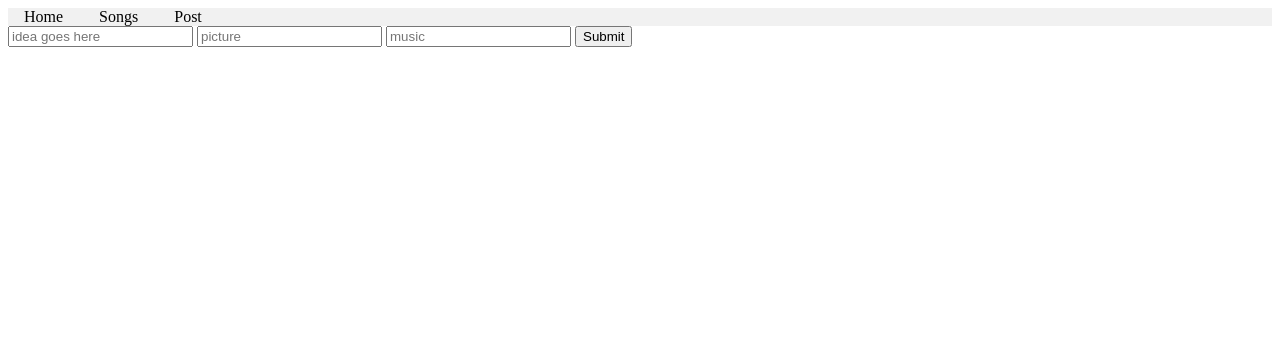
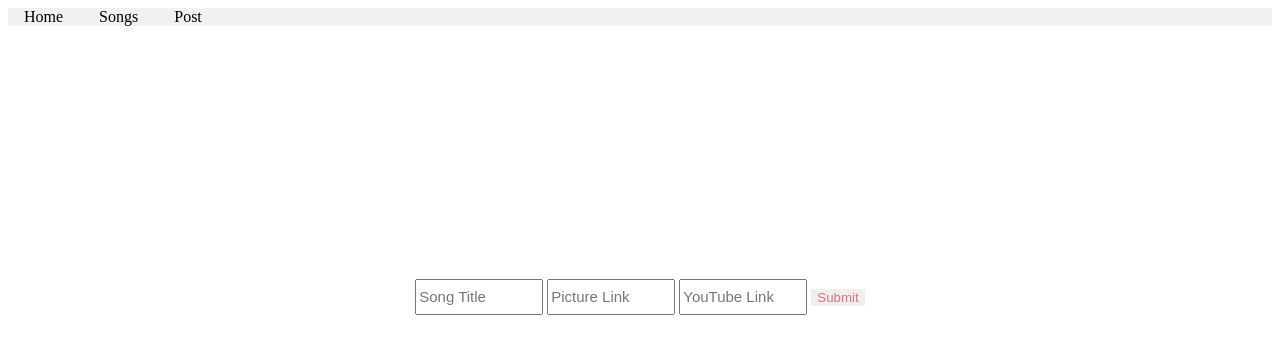
Before and after one commit to girlcodeakl/tamaki2016, a website: page public/post.html in a window 1280 px wide. Drawn offline with nearby package versions, Linux system fonts and the light colour scheme.

Commit message:
Made the post page look nicer

```diff
--- a/public/css/style.css
+++ b/public/css/style.css
@@ -43,5 +43,24 @@ li{display: inline;
 }
 img{
 width: 33%;
+}
+
+input[type=text] {
+    color: black;
+    height: 30px;
+    width: 120px;
+    font-size: 15px
 
 }
+
+input[type=submit] {
+   color: #DA727E;
+   border: none;
+}
+form{
+  margin-left: auto;
+  margin-right: auto;
+  margin-top: 20%;
+  text-align: center;
+  height: 100%;
+}
--- a/public/post.html
+++ b/public/post.html
@@ -12,9 +12,9 @@
 <li><a href="post.html">Post</a></li>
 </ul>
   <form class="submit-form" method="post" action="/ideas">
-    <input class="ideaInput" type="text" name="idea" placeholder="idea goes here">
-    <input class="imageInput" type="text" name="idea" placeholder="picture">
-    <input class="musicInput" type="text" name="idea" placeholder="music">
+    <input class="ideaInput" type="text" name="idea" placeholder="Song Title">
+    <input class="imageInput" type="text" name="idea" placeholder="Picture Link">
+    <input class="musicInput" type="text" name="idea" placeholder="YouTube Link">
     <input type="submit" placeholder="Submit">
     <div class="note"></div>
   </form>
```
